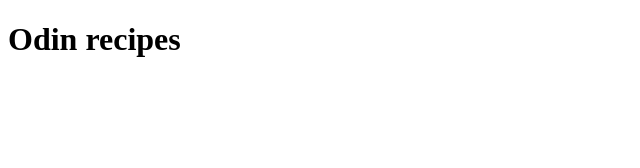
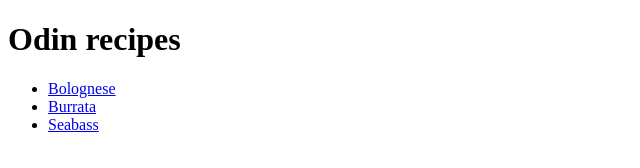
Before and after one commit to Giolii/odin-recipes, a plain HTML site: page index.html in a window 1280 px wide. Shown: the whole page, without its empty margins (0-640 px from the left). Drawn offline with Linux system fonts and the light colour scheme.

Commit message:
Add new recipes

```diff
--- a/index.html
+++ b/index.html
@@ -7,6 +7,11 @@
     </head>
 
     <body>
+
         <h1>Odin recipes</h1>
+        <ul>
+        <li><a href="recipes/bolognese.html">Bolognese</a></li>
+        <li><a href="recipes/burrata.html">Burrata</a></li>
+        <li><a href="recipes/seabass.html">Seabass</a></li>
+    </ul>
     </body>
-</html>
```
